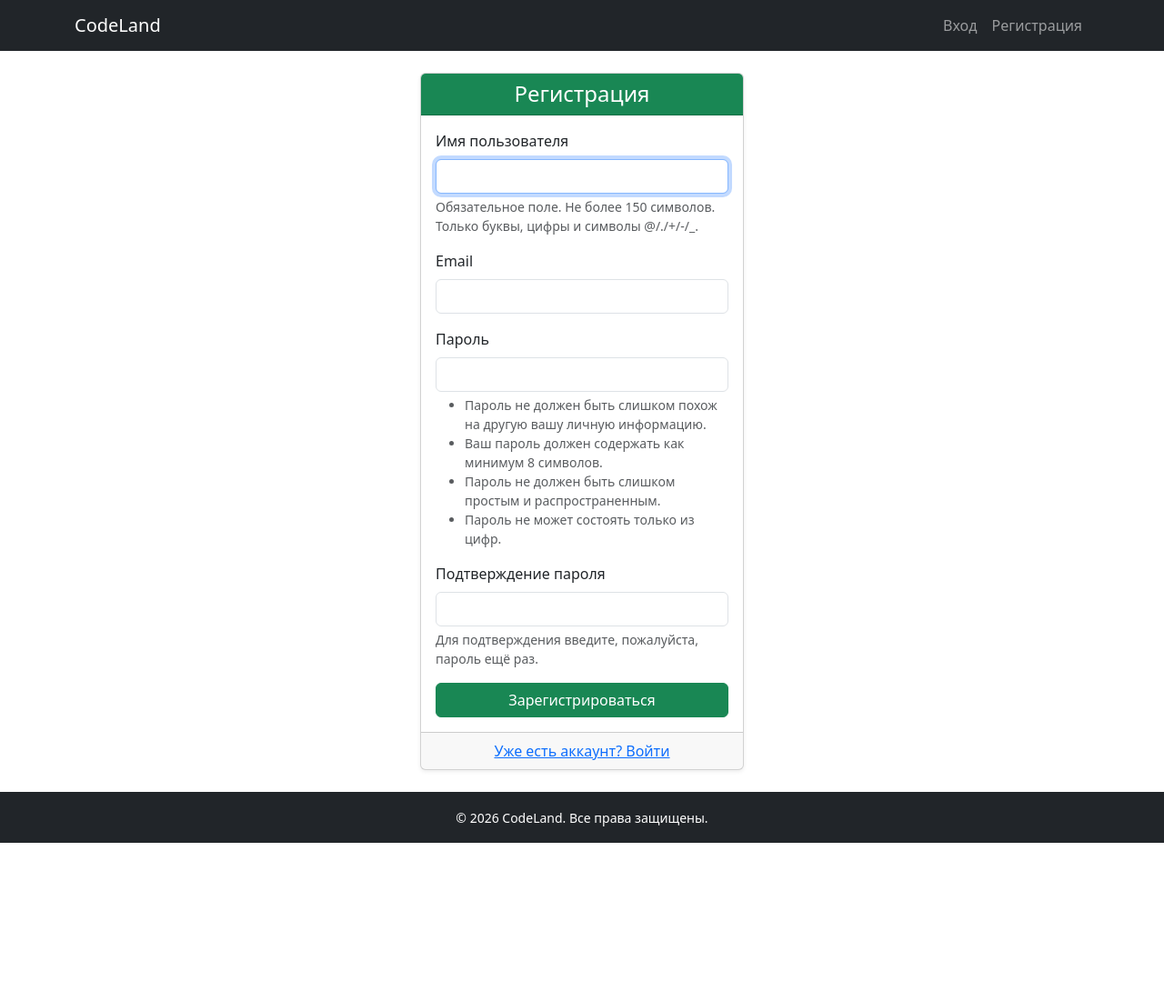
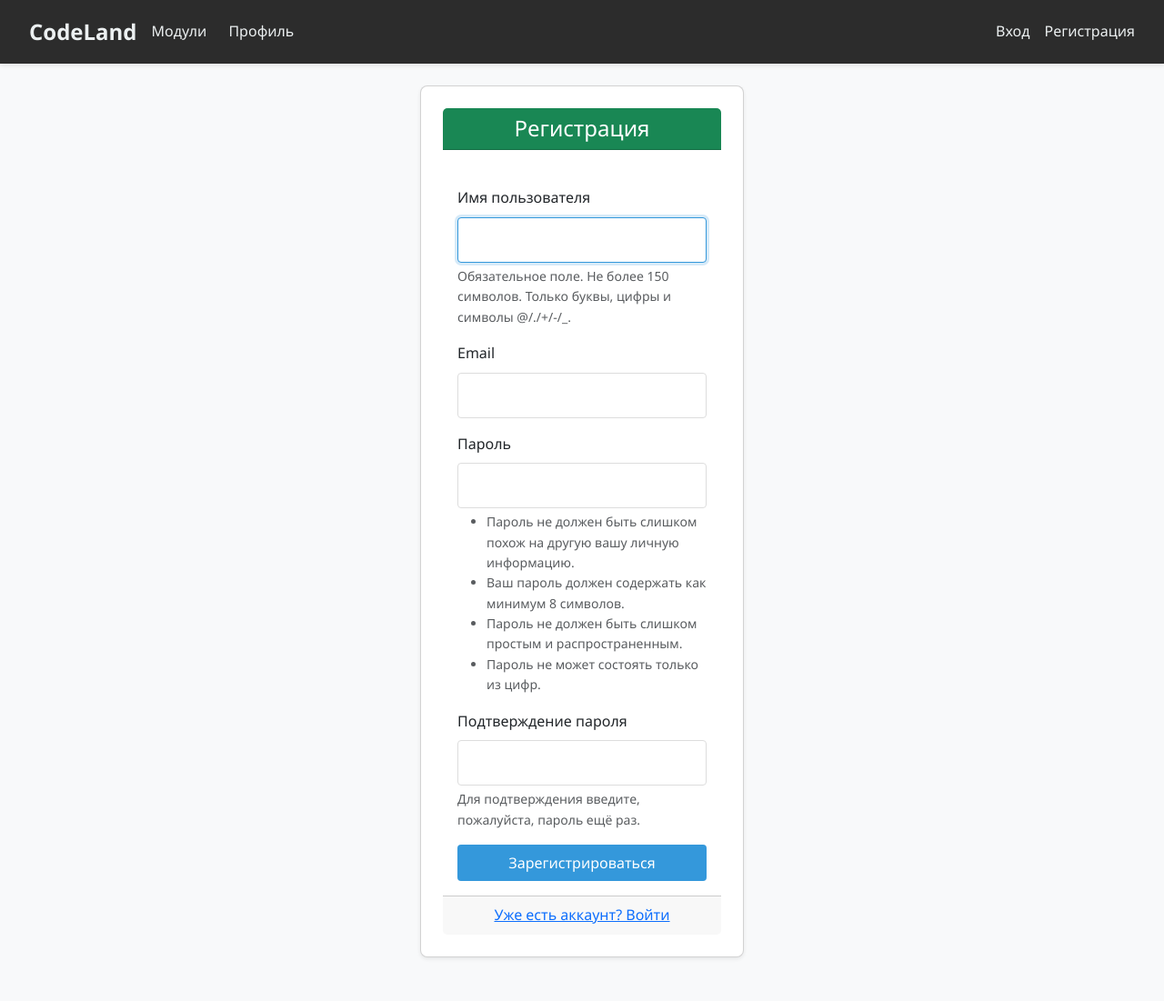
Before and after one commit to Nitor112221/HackathonOrenIT, a Django app: page /users/register/ in a window 1280 px wide. Shown: the whole page at 91% size. Before the commit the page ends 927 px from the top, so only its background shows below. Run offline with Django 5.2, Linux system fonts and the light colour scheme; some libraries are stand-ins or nearby versions.

Commit message:
fix header

```diff
--- a/hackathon/static/base.css
+++ b/hackathon/static/base.css
@@ -160,12 +158,71 @@
     margin-bottom: 1.5rem;
 }
 
-h1, h2, h3 {
-    margin-bottom: 1rem;
+/* ========== СТИЛИ ДЛЯ СТРАНИЦЫ ВХОДА ========== */
+.login-page {
+    display: flex;
+    justify-content: center;
+    align-items: center;
+    min-height: 70vh;
+}
+
+.login-card {
+    width: 100%;
+    max-width: 450px;
+    padding: 2rem;
+}
+
+.card-header {
+    text-align: center;
+    margin-bottom: 1.5rem;
+}
+
+.card-title {
+    font-size: 1.8rem;
+    margin-bottom: 0;
     color: #2c3e50;
 }
 
-button, .btn {
+.register-link {
+    text-align: center;
+    margin-bottom: 1.5rem;
+    font-size: 0.9rem;
+}
+
+.register-link a {
+    color: #3498db;
+    text-decoration: none;
+    transition: color 0.3s;
+}
+
+.register-link a:hover {
+    color: #2980b9;
+    text-decoration: underline;
+}
+
+/* Форма */
+.login-form .form-group {
+    margin-bottom: 1rem;
+}
+
+.form-control {
+    width: 100%;
+    padding: 0.75rem;
+    font-size: 1rem;
+    border: 1px solid #ddd;
+    border-radius: 4px;
+    transition: border-color 0.3s, box-shadow 0.3s;
+}
+
+.form-control:focus {
+    border-color: #3498db;
+    outline: none;
+    box-shadow: 0 0 0 3px rgba(52, 152, 219, 0.2);
+}
+
+/* Кнопка */
+.btn {
+    display: inline-block;
     background-color: #3498db;
     color: white;
     border: none;
--- a/hackathon/templates/base.html
+++ b/hackathon/templates/base.html
@@ -1,3 +1,4 @@
+{% load static %}
 <!DOCTYPE html>
 <html lang="ru">
 <head>
@@ -6,6 +7,7 @@
     <title>{% block title %}CodeLand{% endblock %}</title>
     <link href="https://cdn.jsdelivr.net/npm/bootstrap@5.3.0-alpha1/dist/css/bootstrap.min.css" rel="stylesheet">
     <link rel="stylesheet" href="https://cdnjs.cloudflare.com/ajax/libs/font-awesome/6.0.0-beta3/css/all.min.css">
+    <link rel="stylesheet" href="{% static 'base.css' %}">
     {% block extra_css %}{% endblock %}
 </head>
 <body>
@@ -27,8 +29,6 @@
         {% block content %}
         {% endblock %}
     </main>
-
-    {% include 'includes/footer.html' %}
     <script src="https://cdn.jsdelivr.net/npm/bootstrap@5.3.0-alpha1/dist/js/bootstrap.bundle.min.js"></script>
     <script src="https://unpkg.com/htmx.org@1.9.10"></script>
     {% block extra_js %}{% endblock %}
--- a/hackathon/templates/includes/header.html
+++ b/hackathon/templates/includes/header.html
@@ -1,35 +1,21 @@
-<nav class="navbar navbar-expand-lg navbar-dark bg-dark">
-    <div class="container">
-        <a class="navbar-brand" href="{% url 'home' %}">CodeLand</a>
-        <button class="navbar-toggler" type="button" data-bs-toggle="collapse" data-bs-target="#navbarNav" aria-controls="navbarNav" aria-expanded="false" aria-label="Toggle navigation">
-            <span class="navbar-toggler-icon"></span>
-        </button>
-        <div class="collapse navbar-collapse" id="navbarNav">
-            <ul class="navbar-nav me-auto">
-            </ul>
-            <ul class="navbar-nav">
+<header class="app-header">
+    <div class="logo">
+        <a href="/"></a>
+    </div>
+    <nav class="main-nav">
+        <a href="/modules">Модули</a>
+        <a href="{% url 'profile' %}">Профиль</a>
+    </nav>
+    <div class="user-info">
         {% if user.is_authenticated %}
-                    <li class="nav-item dropdown">
-                        <a class="nav-link dropdown-toggle" href="#" id="userDropdown" role="button" data-bs-toggle="dropdown" aria-expanded="false">
-                            <i class="fas fa-user"></i> {{ user.username }}
-                        </a>
-                        <ul class="dropdown-menu dropdown-menu-end" aria-labelledby="userDropdown">
-                            <li><hr class="dropdown-divider"></li>
+        <span class="username">{{ user.username }}</span>
         <form method="post" action="{% url 'logout' %}">
             {% csrf_token %}
-                                <button class="dropdown-item" type="submit">Выйти</button>
+            <button class="logout-btn" type="submit">Выйти</button>
         </form>
-                        </ul>
-                    </li>
         {% else %}
-                    <li class="nav-item">
         <a class="nav-link" href="{% url 'login' %}">Вход</a>
-                    </li>
-                    <li class="nav-item">
         <a class="nav-link" href="{% url 'register' %}">Регистрация</a>
-                    </li>
         {% endif %}
-            </ul>
     </div>
-    </div>
-</nav>
+</header>
```
Also changed, not shown: other parts of hackathon/static/base.css (+43 -5 lines). Lines whose indentation alone changed are shown as unchanged.
